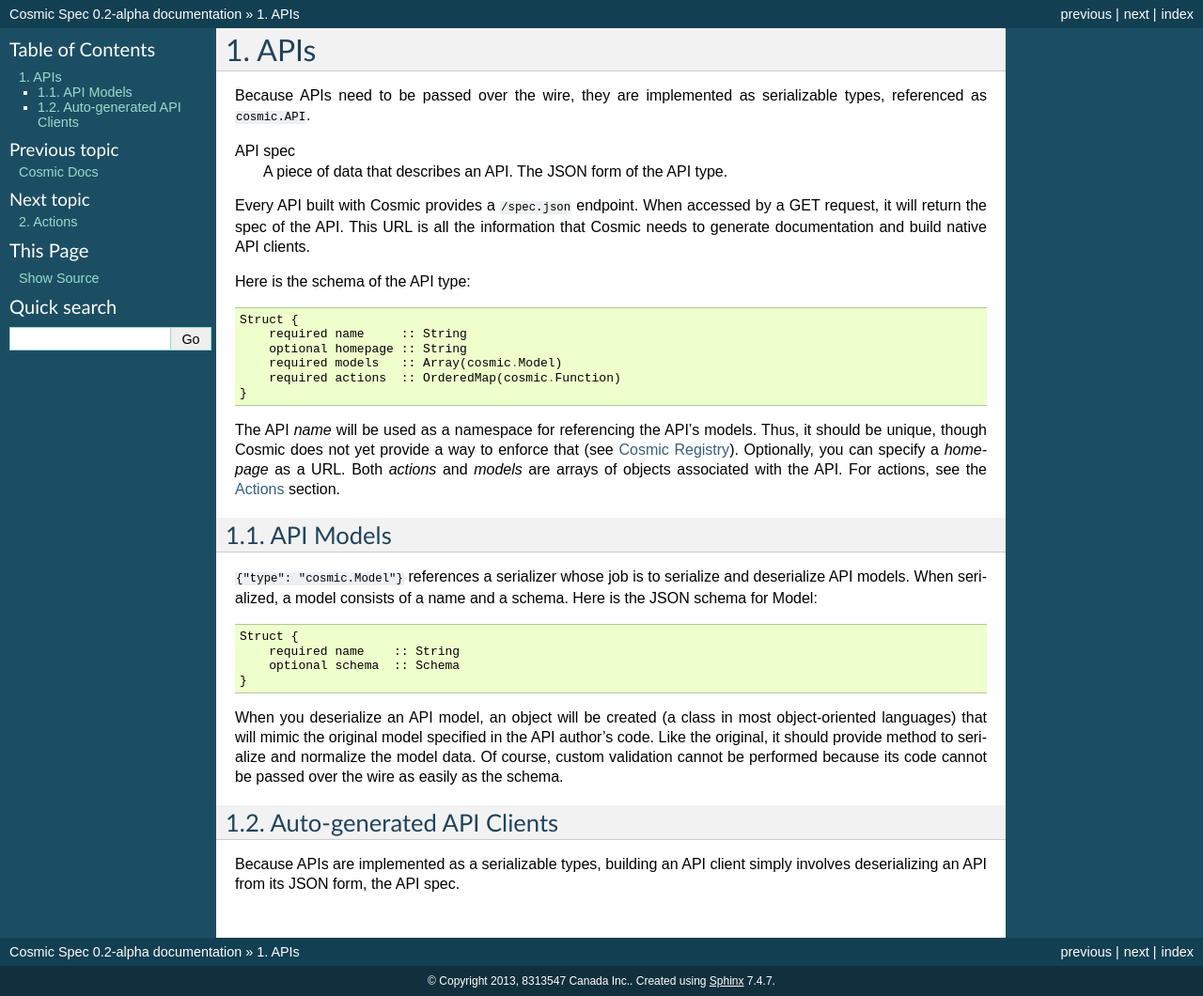
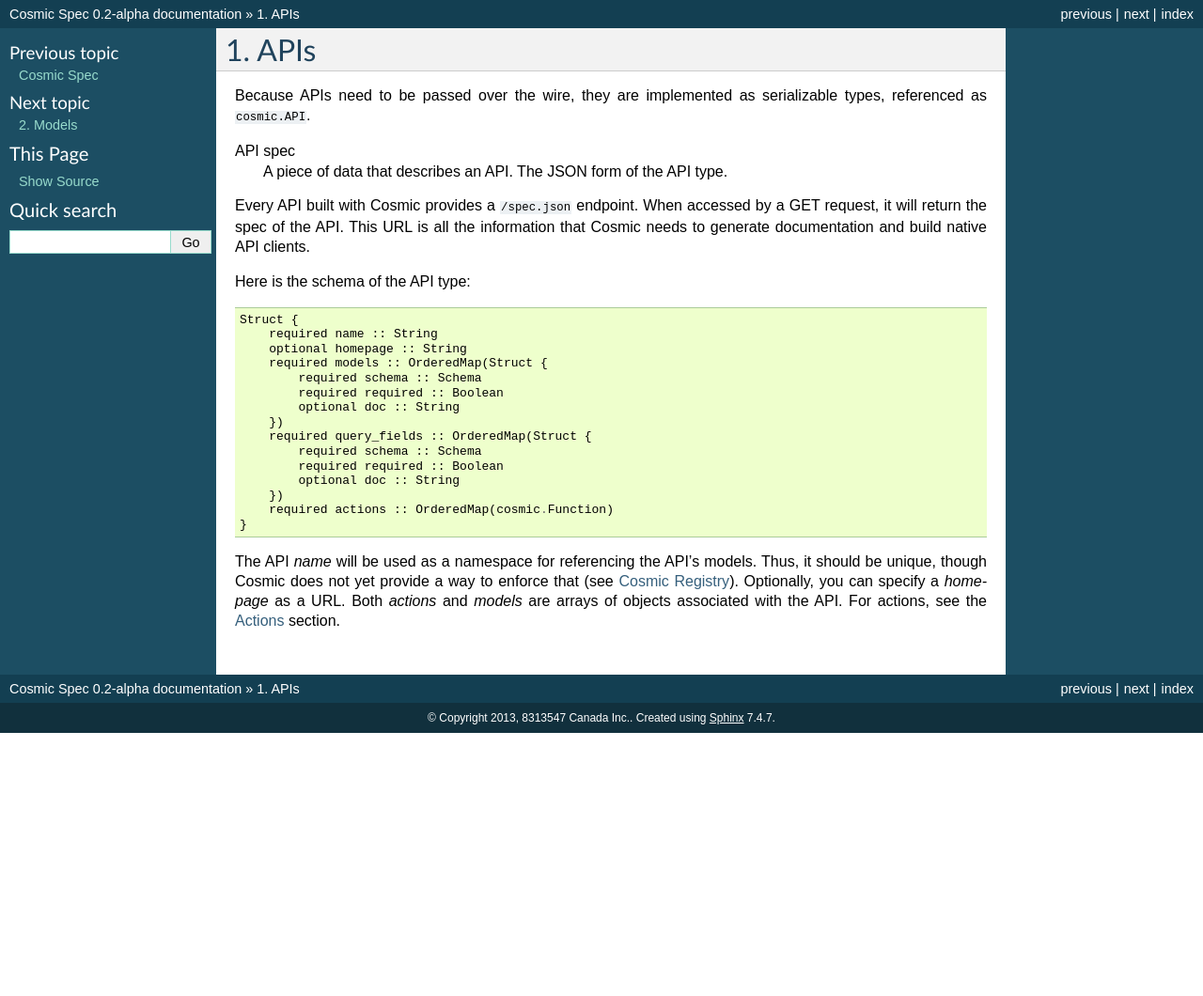
Before and after one commit to cosmic-api/cosmic-docs, a Sphinx documentation site: the page built from source/api.rst, in a window 1280 px wide. Shown: the whole page at 94% size. Built offline with Sphinx 7.4.7, drawn with Linux system fonts in a browser that asks for light colours; after the commit the page ends 900 px from its top, so only the background shows below that.

```diff
--- a/source/api.rst
+++ b/source/api.rst
@@ -15,10 +15,19 @@ clients.
 Here is the schema of the API type::
 
     Struct {
-        required name     :: String
+        required name :: String
         optional homepage :: String
-        required models   :: Array(cosmic.Model)
-        required actions  :: OrderedMap(cosmic.Function)
+        required models :: OrderedMap(Struct {
+            required schema :: Schema
+            required required :: Boolean
+            optional doc :: String
+        })
+        required query_fields :: OrderedMap(Struct {
+            required schema :: Schema
+            required required :: Boolean
+            optional doc :: String
+        })
+        required actions :: OrderedMap(cosmic.Function)
     }
 
 The API *name* will be used as a namespace for referencing the API's models.
@@ -26,27 +35,3 @@ Thus, it should be unique, though Cosmic does not yet provide a way to enforce
 that (see :ref:`registry`). Optionally, you can specify a *homepage* as a URL.
 Both *actions* and *models* are arrays of objects associated with the API.
 For actions, see the :ref:`actions` section.
-
-API Models
-----------
-
-``{"type": "cosmic.Model"}`` references a serializer whose job is to serialize
-and deserialize API models. When serialized, a model consists of a name and a
-schema. Here is the JSON schema for Model::
-
-    Struct {
-        required name    :: String
-        optional schema  :: Schema
-    }
-
-When you deserialize an API model, an object will be created (a class in most
-object-oriented languages) that will mimic the original model specified in the
-API author's code. Like the original, it should provide method to serialize
-and normalize the model data. Of course, custom validation cannot be performed
-because its code cannot be passed over the wire as easily as the schema.
-
-Auto-generated API Clients
---------------------------
-
-Because APIs are implemented as a serializable types, building an API client
-simply involves deserializing an API from its JSON form, the API spec.
```
Also changed, not shown: source/index.rst (+8 -3 lines), source/models.rst (added, +17 -0 lines).
